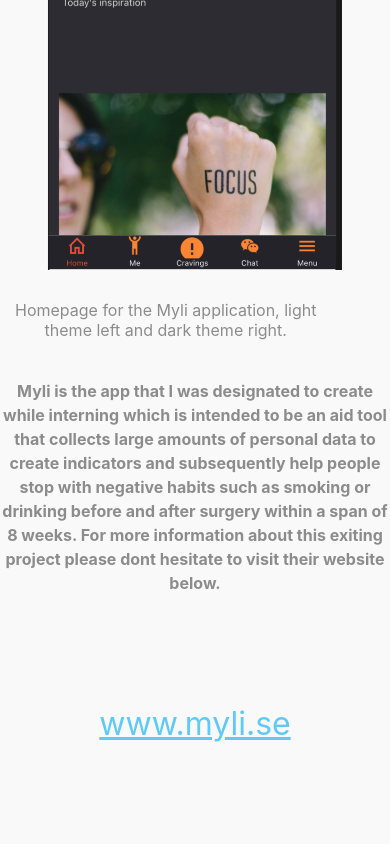
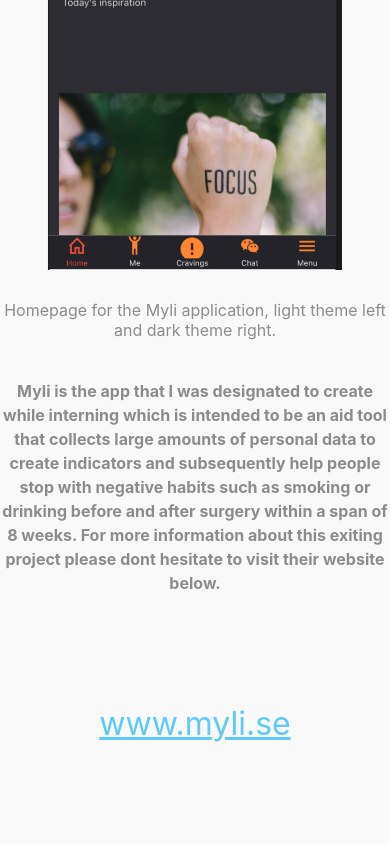
Before and after one commit to adamLangsti/Website-Portfolio, a React (Create React App) app: page / in a window 390 px wide. Shown: the part 3058-3902 px from the top of the page. Built offline with nearby package versions, Linux system fonts and the light colour scheme.

Commit message:
fixed imageDescription to respond to screen size

```diff
--- a/src/App.css
+++ b/src/App.css
@@ -205,7 +205,8 @@
 }
 .homepageDescription{
     position: absolute;
-    right: 15%;
+    left: 0;
+    right: 0;
 }
 
 
@@ -219,7 +220,8 @@
     }
     .homepageDescription{
         position: absolute;
-        left: 15%;
+        left: 0;
+        right: 0;
     }
 }
 
@@ -235,5 +237,7 @@
 
     .homepageDescription{
         position: absolute;
+        left: 0;
+        right: 0;
     }
 }
```
